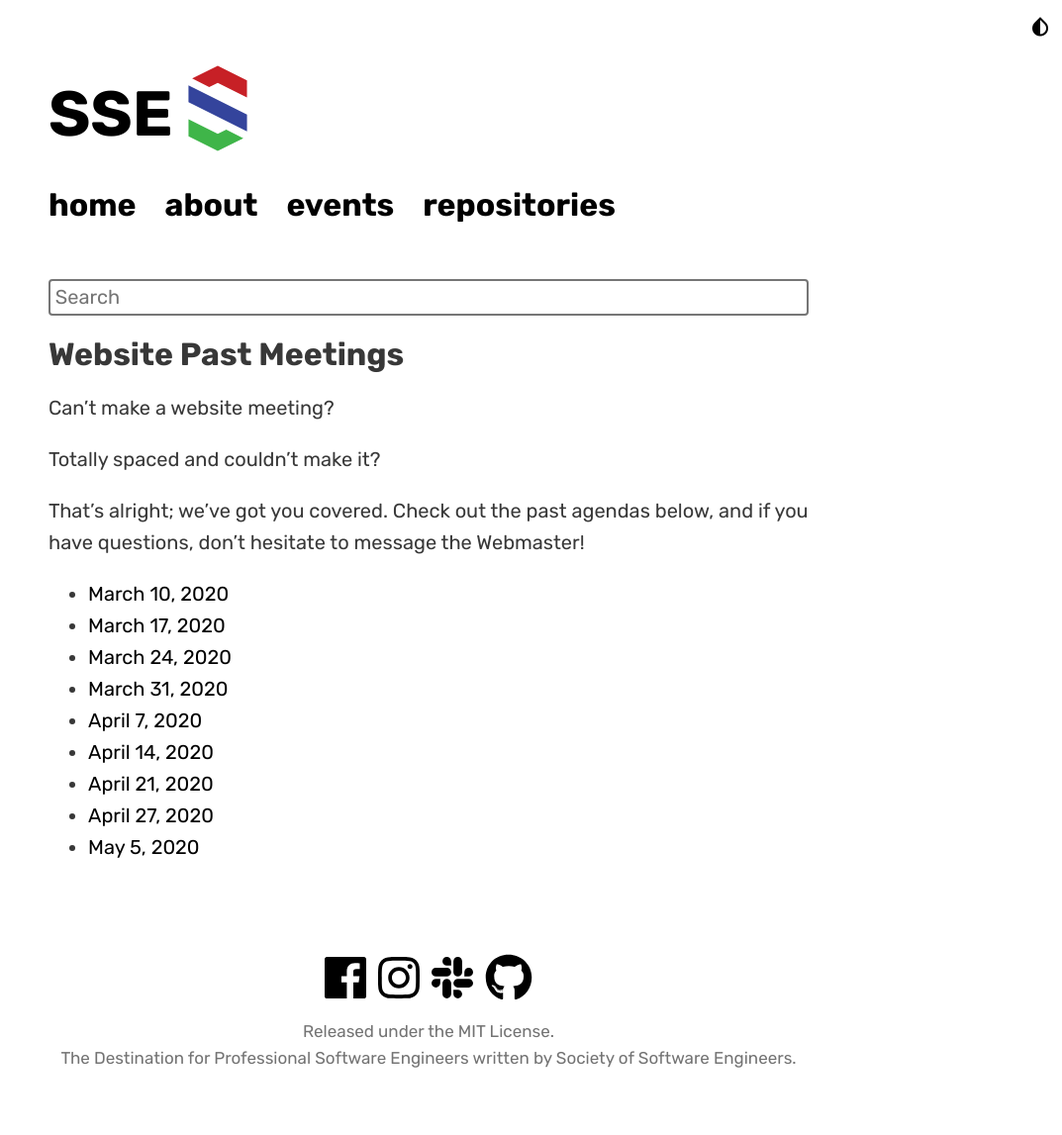
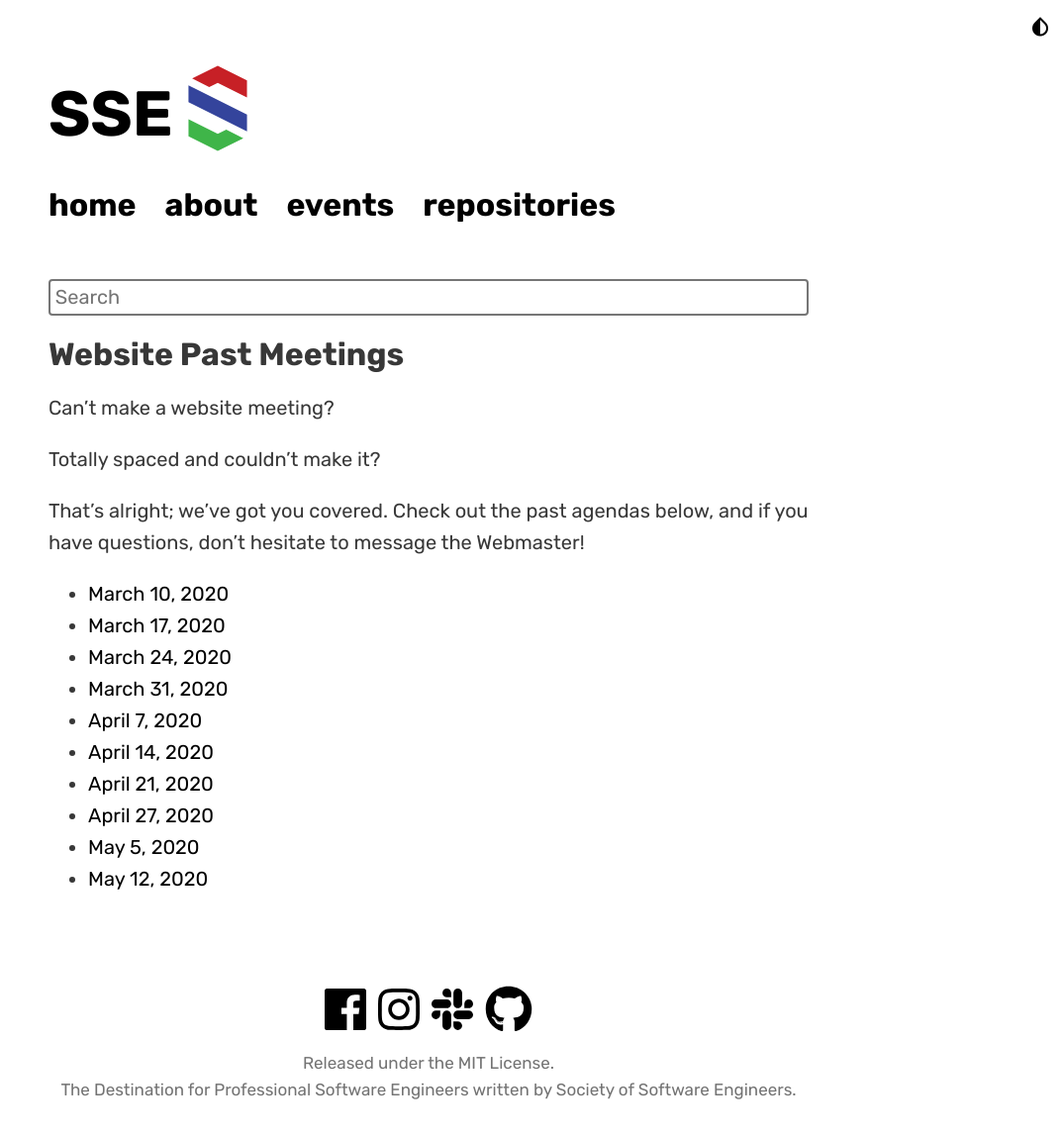
Before and after one commit to msoe-sse/msoe-sse.github.io, a Jekyll site: the page built from _events/pastMeetings.md, in a window 1280 px wide. Shown: the whole page at 99% size, without its empty margins (207-1280 px from the left). Built offline with Jekyll 4.4.1, drawn with Linux system fonts in a browser that asks for light colours; nearby versions of some CDN libraries; some web fonts are replaced; before the commit the page ends 1115 px from its top, so only the background shows below that.

Commit message:
Update pastMeetings.yml

```diff
--- a/_data/pastMeetings.yml
+++ b/_data/pastMeetings.yml
@@ -24,3 +24,6 @@
 
 - date: May 5, 2020
   link: https://docs.google.com/document/d/1kCoUZT3riXZwJUTU3VNwLthQiATbcG5swEcnd37eEV0/edit?usp=sharing
+
+- date: May 12, 2020
+  link: https://docs.google.com/document/d/1QdWBz0RHYy7UxuKMVuQfBOk2KpbCUwZTh1_n_Zjycfw/edit?usp=sharing
```
